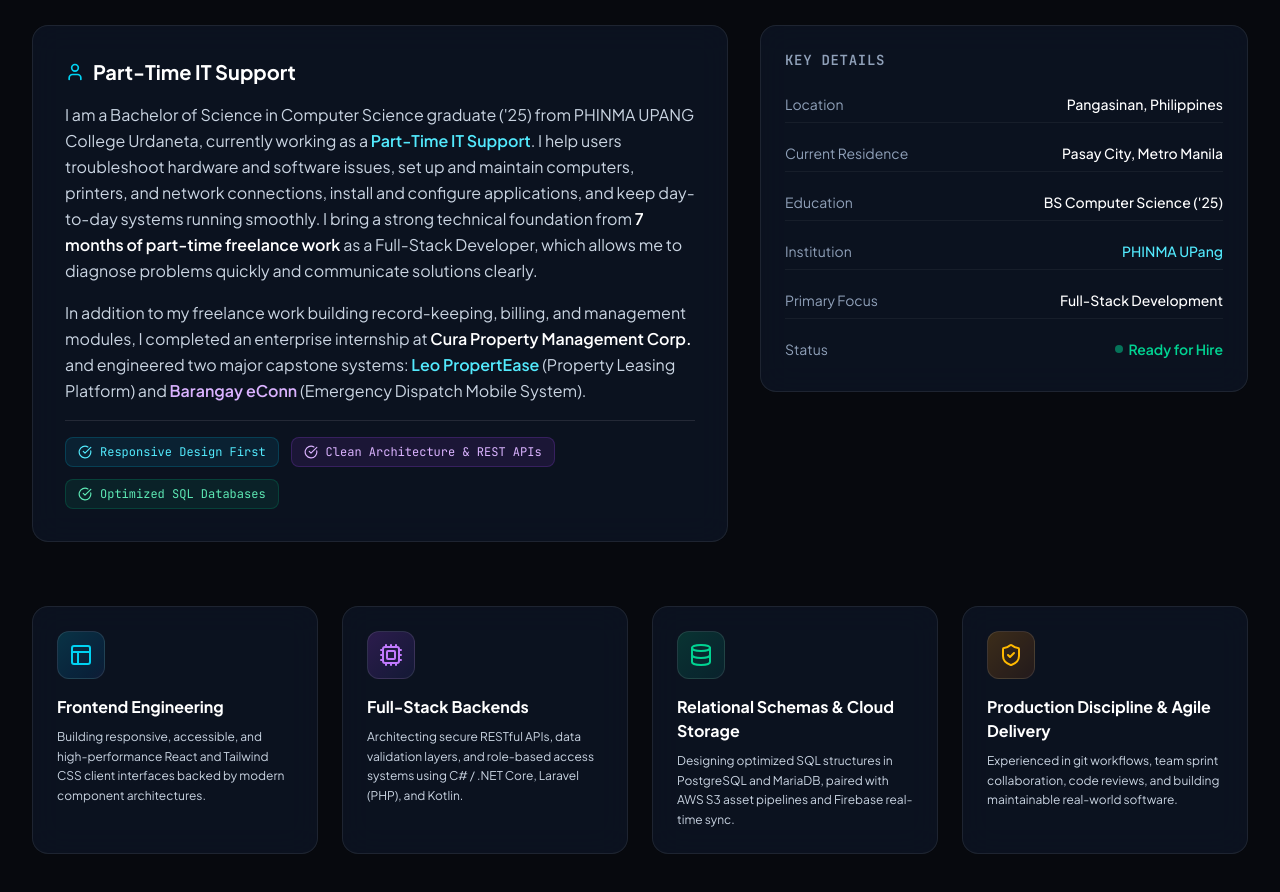
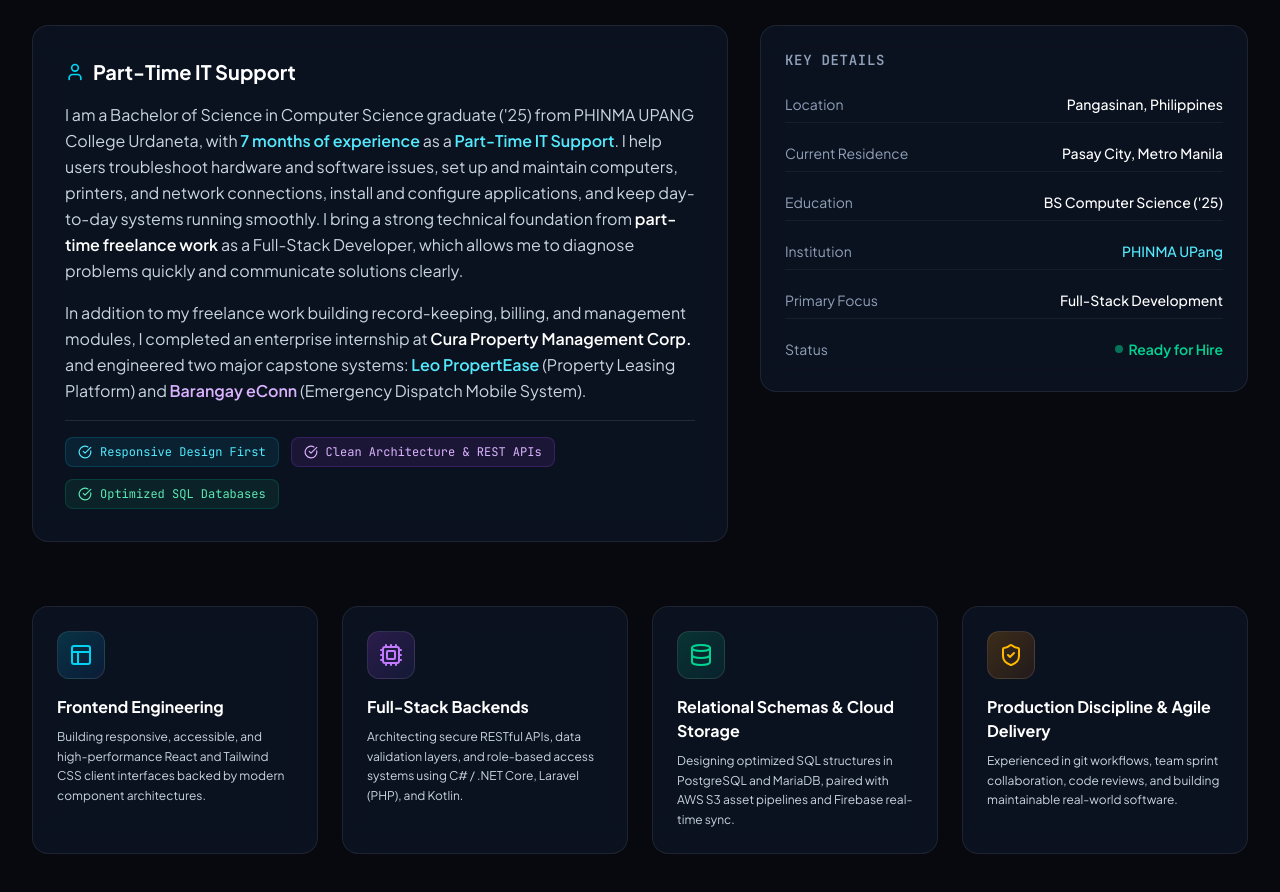
Before and after one commit to Dkyle19/Portfolio, a React (Vite) app: page / in a window 1280 px wide. Shown: the part 1260-2152 px from the top of the page. Built offline with nearby package versions, Linux system fonts and the light colour scheme.

Commit message:
About: replace 'currently working' with 7 months experience

```diff
--- a/src/components/About.jsx
+++ b/src/components/About.jsx
@@ -70,7 +70,7 @@ export default function About() {
             </h3>
 
             <p className="text-slate-300 text-sm sm:text-base leading-relaxed">
-              I am a Bachelor of Science in Computer Science graduate ('25) from PHINMA UPANG College Urdaneta, currently working as a <strong className="text-cyan-300 font-semibold">Part-Time IT Support</strong>. I help users troubleshoot hardware and software issues, set up and maintain computers, printers, and network connections, install and configure applications, and keep day-to-day systems running smoothly. I bring a strong technical foundation from <strong className="text-white font-semibold">7 months of part-time freelance work</strong> as a Full-Stack Developer, which allows me to diagnose problems quickly and communicate solutions clearly.
+              I am a Bachelor of Science in Computer Science graduate ('25) from PHINMA UPANG College Urdaneta, with <strong className="text-cyan-300 font-semibold">7 months of experience</strong> as a <strong className="text-cyan-300 font-semibold">Part-Time IT Support</strong>. I help users troubleshoot hardware and software issues, set up and maintain computers, printers, and network connections, install and configure applications, and keep day-to-day systems running smoothly. I bring a strong technical foundation from <strong className="text-white font-semibold">part-time freelance work</strong> as a Full-Stack Developer, which allows me to diagnose problems quickly and communicate solutions clearly.
             </p>
 
             <p className="text-slate-300 text-sm sm:text-base leading-relaxed">
```
